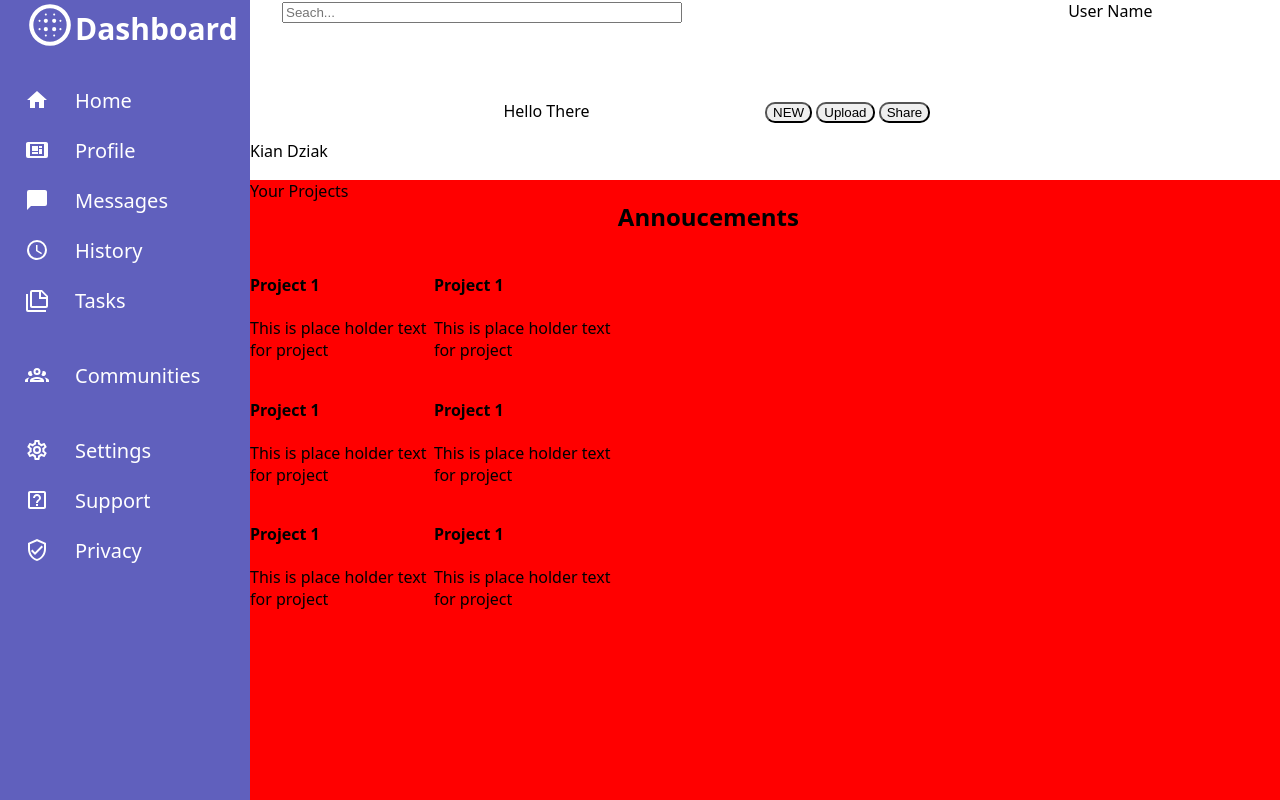
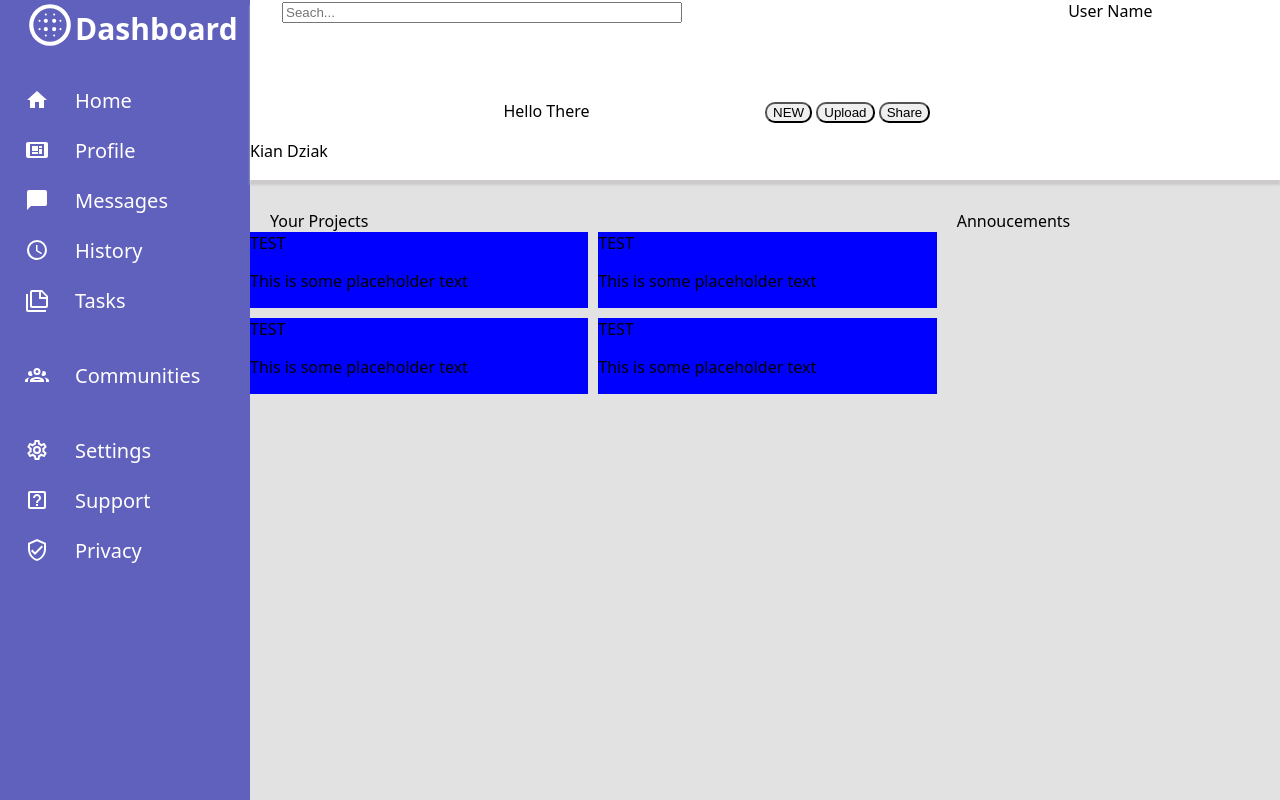
Before and after one commit to kdziak/Admin-Dashboard, a plain HTML site: page index.html in a window 1280 px wide. Shown: the top 800 px of the page. Drawn offline with Linux system fonts and the light colour scheme.

Commit message:
Working on the main part of the page. style cards, place cards. Had to end this work session early, but made good progess.

```diff
--- a/index.html
+++ b/index.html
@@ -92,38 +92,32 @@
     </div>
     <div class="main">
       <div class="leftmain">
-        <div class="main-project-titele">
+        <div class="main-project-title">
           Your Projects
         </div>
         <div class="project-cards">
-            <div class="card-text">
-            <h4>Project 1</h4>
-            <p class="card-p">This is place holder text for project</p>
-            </div>
-            <div class="card-text">
-              <h4>Project 1</h4>
-              <p class="card-p">This is place holder text for project</p>
-            </div>
-            <div class="card-text">
-              <h4>Project 1</h4>
-              <p class="card-p">This is place holder text for project</p>
-            </div>
-            <div class="card-text">
-              <h4>Project 1</h4>
-              <p class="card-p">This is place holder text for project</p>
-            </div>
-            <div class="card-text">
-              <h4>Project 1</h4>
-              <p class="card-p">This is place holder text for project</p>
-            </div>
-            <div class="card-text">
-              <h4>Project 1</h4>
-              <p class="card-p">This is place holder text for project</p>
-            </div>
+          <div class="card">
+              <div class="first-line">TEST</div>
+              <p>This is some placeholder text</p>
+          </div>
+          <div class="card">
+            <div class="first-line">TEST</div>
+            <p>This is some placeholder text</p>
+          </div>
+          <div class="card">
+            <div class="first-line">TEST</div>
+            <p>This is some placeholder text</p>
+          </div>
+          <div class="card">
+            <div class="first-line">TEST</div>
+            <p>This is some placeholder text</p>
+          </div>
         </div>
-
+      </div>
       <div class="rightmain">
-        <h2>Annoucements</h2>
+        <div class="Annoucements">
+          Annoucements
+        </div>
       </div>
 
     </div>
--- a/style.css
+++ b/style.css
@@ -58,42 +58,44 @@ svg {
 }
 
 
+
 /* Main area */
 
 .main {
   grid-column: 2 / span 2;
   grid-row: 2 / 3;
-  background-color: red;
+  background-color: rgb(226, 226, 226);
   display: grid;
-  grid-template: 10% 90%/ 60% 40%
+  grid-template: 50px 1fr/ 2fr 1fr;
 
 }
 
-.rightmain {
-  grid-column: 2 / 3;
-}
-
-.main {
-  display: grid;
-  grid-template-columns: 2.5fr 1fr;
-}
-
-.leftmain {
-  display: grid;
-  grid-template-columns: 1fr 1fr;
-  grid-template-rows: .1fr 1fr 1fr 1fr;
-  height: 100%;
+.main-project-title,
+.Annoucements
+ {
+  margin-top: 30px;
+  margin-left: 20px;
 }
 
 .project-cards {
-  grid-area: 2 / 1 ;
   display: grid;
-  grid-template-columns: 1fr 1fr;
-  grid-template-rows: 1fr 1fr 1fr;
+  grid-template: auto / 1fr 1fr;
+
+  gap: 10px;
+}
+
+.card {
+  background-color: blue;
 }
 
 
+
 /* header area */
+
+.header {
+  box-shadow: 0px 5px 2px rgb(204, 202, 202);
+  z-index: 1;
+}
 
 .headerstuff {
   display: grid;
```
